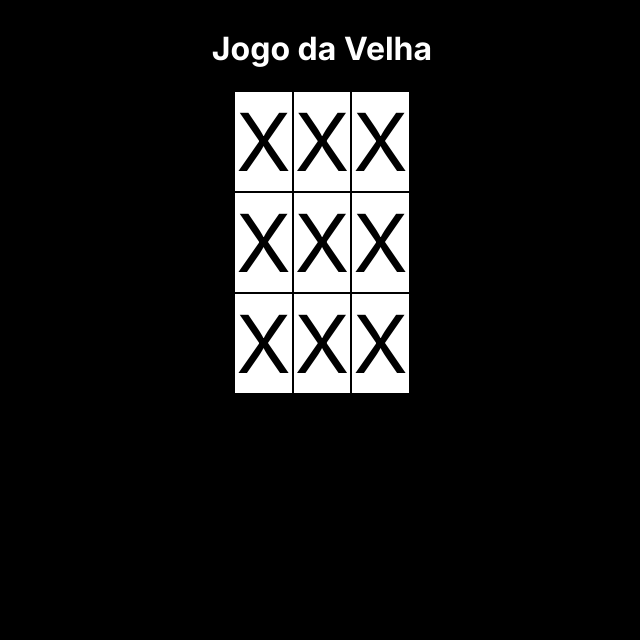
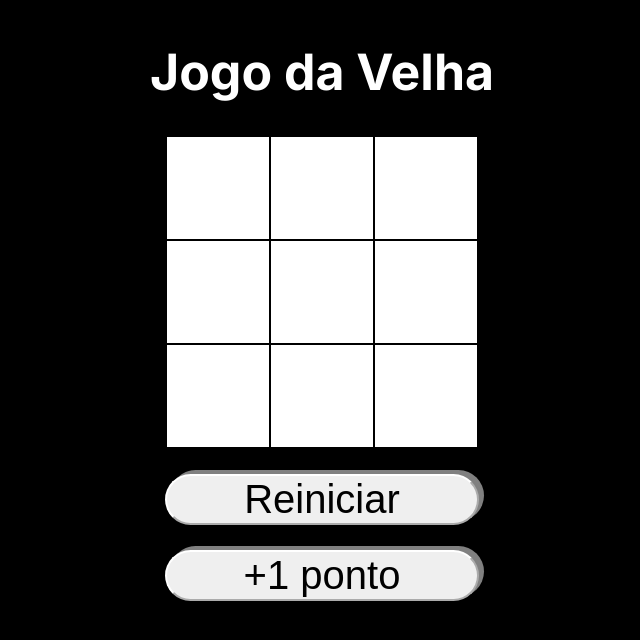
Before and after one commit to Pietro312/jogo-da-velha-next, a Next.js app: page / in a window 1280 px wide. Shown: the top 640 px of the page, without its empty margins (318-958 px from the left). Built offline with nearby package versions, Linux system fonts and the light colour scheme.

Commit message:
inicio do projeto jogo da velha em next

```diff
--- a/app/globals.css
+++ b/app/globals.css
@@ -1,13 +1,19 @@
 body {
   background-color: black;
+  overflow: auto;
+  height: 3000px;
 }
 td {
   font-size: 80px;
   background-color: white;
   margin-top: 100px;
+  width: 100px;
+  height: 100px;
+  text-align: center;
 }
 h1 {
   color: white;
+  font-size: 50px;
 }
 div {
   display: flex;
@@ -15,3 +21,46 @@ div {
   flex-direction: column;
   align-items: center;
 }
+td:hover {
+  background-color: gray;
+  cursor: pointer;
+}
+#aum {
+  text-decoration: none;
+  color: black;
+
+
+}
+#um {
+  font-size: 40px;
+  margin-top: 25px;
+  display: flex;
+  width: 314px;
+  size: 60px;
+  justify-content: center;
+  transition: 0.5s;
+  border-color: white;
+  border-radius: 5cm;
+  box-shadow: 5px -4px gray;
+
+}
+button:hover {
+  background-color: rgb(83, 92, 104);
+  border-color: rgb(83, 92, 104);
+}
+
+#dois {
+  font-size: 40px;
+  margin-top: 25px;
+  display: flex;
+  width: 314px;
+  justify-content: center;
+  transition: 0.5s;
+  border-color: white;
+  border-radius: 5cm;
+  box-shadow: 5px -4px gray;
+}
+#adois {
+  text-decoration: none;
+  color: black;
+}
--- a/app/layout.tsx
+++ b/app/layout.tsx
@@ -16,6 +16,10 @@ export default function RootLayout({
 }) {
   return (
     <html lang="en">
+
+      <title>
+        Jogo da Velha
+      </title>
       <body className={inter.className}>{children}</body>
     </html>
   )
--- a/app/page.tsx
+++ b/app/page.tsx
@@ -1,31 +1,39 @@
-import Image from 'next/image'
-
+let Pontos = 0
 export default function Home() {
   return (
     <div>
       <h1>Jogo da Velha</h1>
-      <title>
-        Jogo da velha
-      </title>
+
       <table>
-        <tr>
-          <td>X</td>
-          <td>X</td>
-          <td>X</td>
-        </tr>
-        <tr>
-          <td>X</td>
-          <td>X</td>
-          <td>X</td>
-        </tr>
-        <tr>
-          <td>X</td>
-          <td>X</td>
-          <td>X</td>
-        </tr>
+        <tbody>
+
+          <tr>
+            <td></td>
+            <td></td>
+            <td></td>
+          </tr>
+          <tr>
+            <td></td>
+            <td></td>
+            <td></td>
+          </tr> <tr>
+            <td></td>
+            <td></td>
+            <td></td>
+          </tr>
+        </tbody>
       </table>
-    </div>
+      <button id="um" >
+        <a id="aum" href="/">Reiniciar</a>
+      </button>
+      <button id="dois">
+        +1 ponto
+      </button>
 
 
+
+
+    </div>
   )
+
 }
--- a/tsconfig.json
+++ b/tsconfig.json
@@ -8,7 +8,7 @@
     "noEmit": true,
     "esModuleInterop": true,
     "module": "esnext",
-    "moduleResolution": "bundler",
+    "moduleResolution": "Node",
     "resolveJsonModule": true,
     "isolatedModules": true,
     "jsx": "preserve",
```
